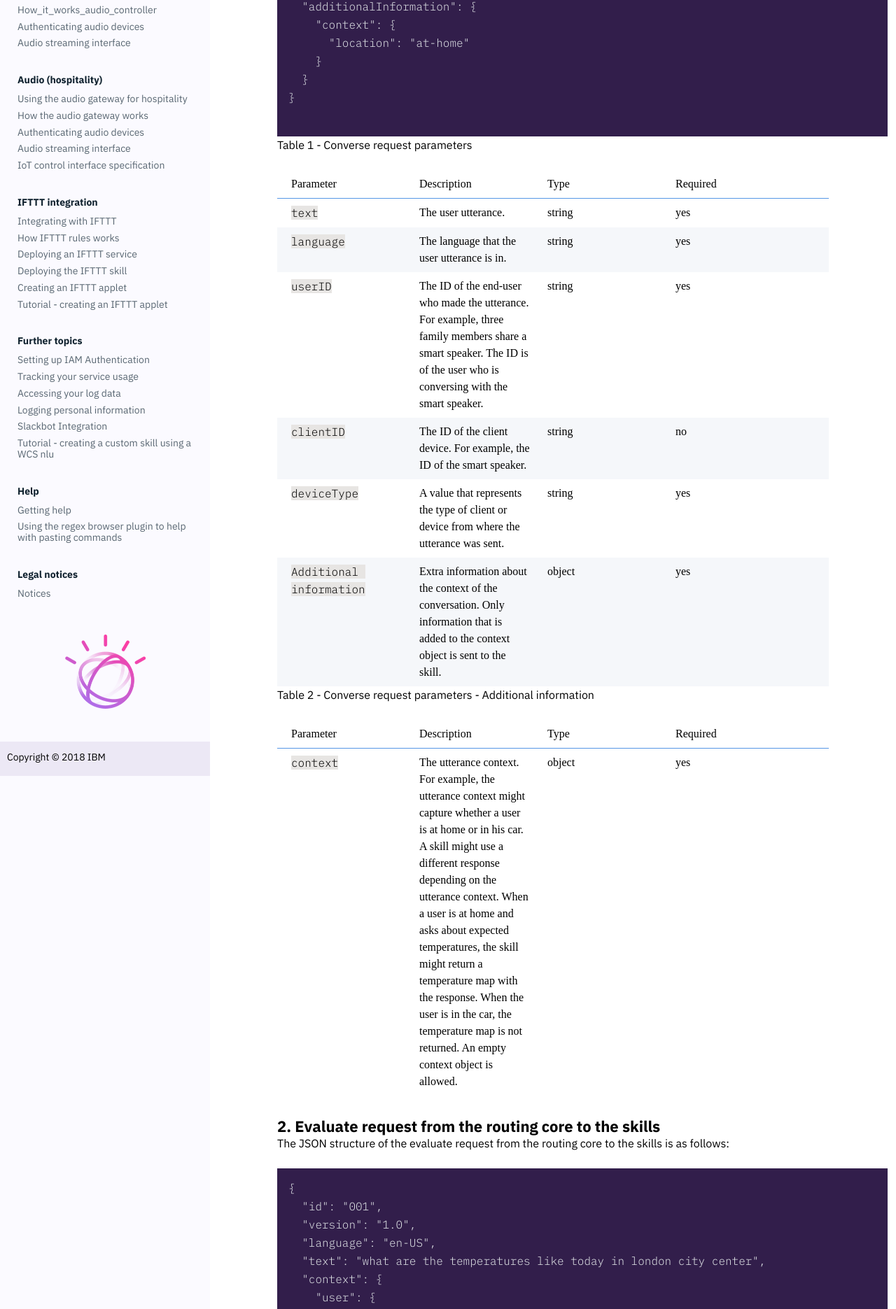
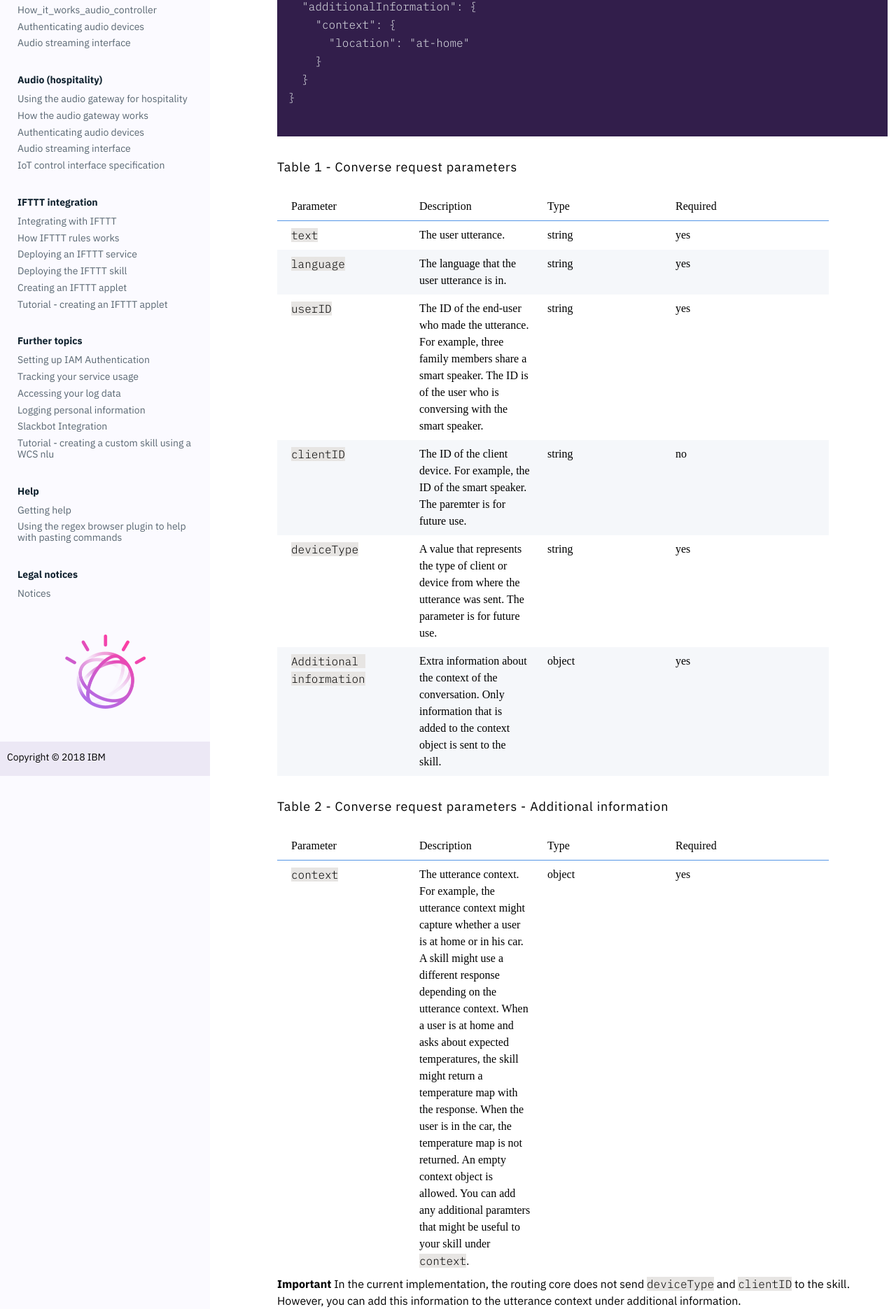
Before and after one commit to Watson-Personal-Assistant/developer, a Jekyll site: the page built from _content/reference/JSON_formats.md, in a window 1280 px wide. Shown: the part 1125-2996 px from the top of the page at 70% size. Built offline with Jekyll 4.4.1, drawn with Linux system fonts in a browser that asks for light colours; some web fonts are replaced; some of the changed text lies outside the part shown.

Commit message:
table formats

````diff
--- a/_content/reference/JSON_formats.md
+++ b/_content/reference/JSON_formats.md
@@ -43,22 +43,24 @@ The JSON structure of the converse request from the client device to the routing
 
 ```
 
-Table 1 - Converse request parameters
+#### Table 1 - Converse request parameters
 
 Parameter | Description | Type | Required
 ---------|----------|---------|---------
  `text` | The user utterance. | string | yes
  `language` | The language that the user utterance is in.  | string | yes
  `userID` | The ID of the end-user who made the utterance.  For example, three family members share a smart speaker.  The ID is of the user who is conversing with the smart speaker. | string | yes
- `clientID` | The ID of the client device.  For example, the ID of the smart speaker.  | string | no
- `deviceType` | A value that represents the type of client or device from where the utterance was sent.| string | yes
+ `clientID` | The ID of the client device.  For example, the ID of the smart speaker.  The paremter is for future use. | string | no
+ `deviceType` | A value that represents the type of client or device from where the utterance was sent. The parameter is for future use. | string | yes
  `Additional information` | Extra information about the context of the conversation. Only information that is added to the context object is sent to the skill.| object | yes
 
- Table 2 - Converse request parameters - Additional information
+####  Table 2 - Converse request parameters - Additional information
 
  Parameter | Description | Type | Required
 ---------|----------|---------|---------
- `context` | The utterance context. For example, the utterance context might capture whether a user is at home or in his car. A skill might use a different response depending on the utterance context. When a user is at home and asks about expected temperatures, the skill might return a temperature map with the response. When the user is in the car, the temperature map is not returned.  An empty context object is allowed.| object | yes
+ `context` | The utterance context. For example, the utterance context might capture whether a user is at home or in his car. A skill might use a different response depending on the utterance context. When a user is at home and asks about expected temperatures, the skill might return a temperature map with the response. When the user is in the car, the temperature map is not returned.  An empty context object is allowed.  You can add any additional paramters that might be useful to your skill under `context`. | object | yes
+
+ **Important** In the current implementation, the routing core does not send `deviceType` and `clientID` to the skill. However, you can add this information to the utterance context under additional information.
 
 ### 2. Evaluate request from the routing core to the skills
 
@@ -91,44 +93,44 @@ The JSON structure of the evaluate request from the routing core to the skills i
 
 ```
 
-Table 3 - Evaluate request parameters
+#### Table 3 - Evaluate request parameters
 
 Parameter | Description |
 ---------|----------
  `id` | The request ID that is assigned by the routing core.|
- `version` | The request version that is assigned by the routing core.   |
+ `version` | The request version that is assigned by the routing core. The version is always `1.0`.  |
  `language` | The language that the user utterance is in. |
  `text` | The user utterance after the routing core has normalized the text. |
  `context` | Information about the context of the conversation with the user.|
 
-Table 4 - Evaluate request parameters - context
+#### Table 4 - Evaluate request parameters - context
 
  Parameter | Description |
 ---------|----------|
  `user` | The user ID.  |
  `session` | Information about the session.  |
- `application` | The application ID and any utterance context information.  |
+ `application` | The application ID and any utterance context information.  The parameter is for future use.|
 
-Table 5 -  Evaluate request parameters - user context
+#### Table 5 -  Evaluate request parameters - user context
 
 Parameter | Description |
 ---------|----------|
  `id` | The unique ID of the user.  |
 
- Table 6 - Evaluate request parameters - session context
+#### Table 6 - Evaluate request parameters - session context
 
 Parameter | Description | Type | Required
 ---------|----------|---------|---------
  `id`  | The ID of the session that is assigned by the routing core. |
  `new` | Specifies whether a conversation with the user is already in progress. |
  `attributes` | Includes session context and skill context information. **Note**: Because the sample evaluate request is the first request in the conversation, no session or skill context attributes are included in the example.|
- `version`  | The version of the session that is assigned by the routing core.  |
+ `version`  | The version of the session that is assigned by the routing core. The version is always `1.0`. |
 
- Table 7 -  Converse request parameters - application context
+#### Table 7 -  Converse request parameters - application context
 
 Parameter | Description |
 ---------|----------|-
- `id` | The unique ID of the application. |
+ `id` | The unique ID of the application. The parameter is for future use.|
  `attributes` | Includes utterance context information, if present. |
 
 ---
@@ -220,7 +222,7 @@ The JSON structure of the evaluate response from a skill to the routing core is
 }
 ```
 
-Table 8 - Evaluate response parameters
+#### Table 8 - Evaluate response parameters
 
 Parameter | Description | Type | Required
 ---------|----------|---------|---------
@@ -230,7 +232,7 @@ Parameter | Description | Type | Required
  `context` | Information about the context of the conversation with the user. | object | yes
  `intentities` | The intents and entities returned by the skill for each nlu engine. | array | yes
 
- Table 9 - Evaluate response parameters - context
+####  Table 9 - Evaluate response parameters - context
 
  Parameter | Description | Type | Required
 ---------|----------|---------|---------
@@ -238,13 +240,13 @@ Parameter | Description | Type | Required
  `session` | Information about the session, including session context information.   | object | yes
  `application` | The application ID and utterance context information.  | object | yes
 
-Table 10 -  Evaluate response parameters - user context
+#### Table 10 -  Evaluate response parameters - user context
 
 Parameter | Description | Type | Required
 ---------|----------|---------|---------
  `id` | The unique ID of the user.  | string | yes
 
-Table 11 - Evaluate response parameters - session context
+#### Table 11 - Evaluate response parameters - session context
 
 Parameter | Description | Type | Required
 ---------|----------|---------|---------
@@ -252,28 +254,28 @@ Parameter | Description | Type | Required
  `new` | Specifies whether a conversation with the user is already in progress.   | string | yes
  `skill` | Includes attributes representing the skill context.  | object | yes
  `attributes` |  Includes any session context information. An empty attributes object is allowed.| object |  yes
- `version`  | The version of the session.  Version information is set by the routing core. | string | yes
+ `version`  | The version of the session.  The version is always `1.0`.  | string | yes
 
-Table 12 -  Evaluate response parameters - skill context
+#### Table 12 -  Evaluate response parameters - skill context
 
 Parameter | Description | Type | Required
 ---------|----------|---------|---------
  `attributes`  | Includes any skill context information. An empty attributes object is allowed.| object | yes |
 
-Table 13 -  Evaluate response parameters - application context
+#### Table 13 -  Evaluate response parameters - application context
 
 Parameter | Description | Type | Required
 ---------|----------|---------|---------
- `id` |  The unique ID of the application. | string | yes
+ `id` |  The unique ID of the application. The parameter is for future use. | string | yes
  `attributes` | Includes any utteranace context information. An empty attributes object is allowed. | object | yes
 
-Table 14 -  Converse request parameters - application attributes
+#### Table 14 -  Converse request parameters - application attributes
 
 Parameter | Description | Type | Required
 ---------|----------|---------|---------
  `attributes` | Includes any utteranace context information. An empty attributes object is allowed.| object | yes
 
-Table 15 - Evaluate response parameters - Intentites
+#### Table 15 - Evaluate response parameters - Intentites
 
 Parameter | Description | Type | Required
 ---------|----------|---------|---------
@@ -281,7 +283,7 @@ Parameter | Description | Type | Required
  `entities` | The entities extracted by the nlu engine from the utterance. | array | no
  `intents` | The intents returned by the nlu engine. | array | no
 
-Table 16 - Evaluate response parameters - Entities
+#### Table 16 - Evaluate response parameters - Entities
 
 Parameter | Description | Type | Required
 ---------|----------|---------|---------
@@ -289,7 +291,7 @@ Parameter | Description | Type | Required
  `value` | The value of the extracted entity. | string | yes
  `confidence` | A confidence value that is associated the entity value. **Note**: A confidence score is always returned by a skill for each entity. However, the confidence score for an entity is only considered if no intent is returned, that is, if entity-based routing is being used. | string | yes
 
-Table 17 - Evaluate response parameters - Intents
+#### Table 17 - Evaluate response parameters - Intents
 
 Parameter | Description | Type | Required
 ---------|----------|---------|---------
@@ -309,28 +311,81 @@ The JSON structure of the converse request from the routing core to a skill is a
   "retext": "what are the temperatures like today in london city center",
   "attributes": {
     "intent": "get-temperature"
-  },
+      },
   "context": {
     "user": {
       "id": "john-001"
-    },
+      },
     "session": {
-      "id": "session-001",
       "new": true,
       "skill": {
-        "attributes": {
-          "weather-interest": "temperature"
-          }
+      "attributes": {
+        "weather-interest": "temperature"
+        }
       },
       "attributes": {
         "zone": "city-center"
-        },
+      },
       "version": "1.0"
-      },
-    "application" : {
+    },
+    "application": {
       "id": "app-001",
       "attributes": {
         "location": "at-home"
+      }
+    }
+    },
+  "skill": {
+    "name": "weather",
+    "intents": [
+      {
+        "intent": "get-temperature",
+        "confidence": 0.85514235496521
+      }
+    ],
+    "entities": [
+      {
+      "entity": "weatherType",
+      "value": "temperature",
+      "confidence": 1
+    },
+    {
+      "entity": "datePhrase",
+      "value": "today",
+      "confidence": 1
+    },
+    {
+      "entity": "sys-location",
+      "value": "london",
+      "confidence": 0.962316
+    }
+    ],
+    "confidence": 0.85514235496521
+  },
+  "evaluationResponse": {
+    "response": "In London city center, low temperature today will be 83 degrees fahrenheit and high temperature today will be 109 degrees fahrenheit.",
+    "handleRequest": true,
+    "context": {
+      "user": {
+        "id": "john-001"
+      },
+      "session": {
+        "new": true,
+        "skill": {
+          "attributes": {
+            "weather-interest": "temperature"
+            }
+          },
+        "attributes": {
+          "zone": "city-center"
+        },
+        "version": "1.0"
+      },
+      "application": {
+        "id": "app-001",
+        "attributes": {
+          "location": "at-home"
+        }
       }
     }
   }
@@ -338,25 +393,27 @@ The JSON structure of the converse request from the routing core to a skill is a
 
 ```
 
-Table 18 - Converse request parameters
+#### Table 18 - Converse request parameters
 
 Parameter | Description |
 ---------|----------|
  `id` | The request ID that is assigned by the routing core. |
- `version` | The request version that is assigned by the routing core.  |
+ `version` | The request version that is assigned by the routing core. The version is always `1.0`. |
  `language` | The language that the user utterance is in.   |
  `text` | The user utterance. |
  `retext` | The user utterance after the text is normalized. |
  `attributes` | Includes the intent with the higest confidence score.  If no intent was returned, the entity with the highest confidence score is specified. Note: The intent or entity must have a confidence score that is above the confidence score threshold that is set in th manifest file of the skill. The default threshold in the NodeJS boilerplate is `0.85`. |
  `context` | Information about the context of the conversation with the user. |
+ `skill` | | Information about the skill that processed the response. |
+ `evaluationResponse` | Information about response to the utterance that the skill returned with the highest confidence level.
 
-Table 19 - Converse request parameters - attributes
+#### Table 19 - Converse request parameters - attributes
 
  Parameter | Description |
 ---------|----------|
  `intent` | The name of the intent with the highest confidence score. |
 
-Table 20 - Converse request parameters - context
+#### Table 20 - Converse request parameters - context
 
  Parameter | Description |
 ---------|----------|
@@ -364,39 +421,77 @@ Table 20 - Converse request parameters - context
  `session` | Information about the session. |
  `application` | The application ID and any utterance context information. |
 
-Table 21 -  Converse request parameters - user context
+#### Table 21 -  Converse request parameters - user context
 Parameter | Description |
 ---------|----------|
  `id` | The unique ID of the user. |
 
-Table 22 - Converse request parameters - session context
+#### Table 22 - Converse request parameters - session context
 
 Parameter | Description |
 ---------|----------|
- `id`  | The ID of the session that is assigned by the routing core. |
  `new` | Specifies whether a conversation with the user is already in progress.   |
  `skill` | Includes attributes representing the skill context |
  `attributes` |  Includes any session context information. |
- `version`  | The version of the session.  Version information is set by the routing core.  |
+ `version`  | The version of the session.  Version information is set by the routing core. The version is always `1.0`. |
 
-Table 23 -  Evaluate response parameters - skill context
+#### Table 23 -  Evaluate response parameters - skill context
 
 Parameter | Description |
 ---------|----------|
  `attributes`  | Includes any skill context information. |
 
-Table 24 -  Converse request parameters - application context
+#### Table 24 -  Converse request parameters - application context
 
 Parameter | Description |
 ---------|----------|-
- `id` | The unique ID of the application. |
+ `id` | The unique ID of the application. The parameter is for future use. |
  `attributes` | Includes attributes representing utteranace context information. |
 
-Table 25 -  Converse request parameters - application attributes
+#### Table 25 -  Converse request parameters - application attributes
 
 Parameter | Description |
 ---------|----------|-
  `attributes` | Includes any utteranace context information. |
+
+#### Table 26 -  Converse request parameters - application attributes
+
+Parameter | Description |
+---------|----------|-
+ `attributes` | Includes any utteranace context information. |
+
+#### Table 27 - Converse response parameters - skill
+
+ Parameter | Description |
+---------|----------|
+ `name` | The name of the skill. |
+ `entities` | The entities that were extracted from the utterance. |
+ `intents` | The intent of the skill that returned the highest confidence score. |
+ `confidence` | The confidence score of the intent or entity that returned the highest confidence score. |
+
+#### Table 28 - Converse response parameters - entities
+
+Parameter | Description |
+---------|----------|
+ `entity` | The name of an entity extracted from the utterance. |
+ `value` | The value of the extracted entity. |
+ `confidence` | A confidence value that is associated the entity value. |
+
+#### Table 29 - Converse response parameters - intents
+
+Parameter | Description |
+---------|----------|
+ `intent` | The name of the intent with the highest confidence score.
+ `confidence` | The confidence score of the intent. |
+
+#### Table 30 - Converse response parameters - evaluationResponse
+
+Parameter | Description |
+---------|----------|
+ `response` | The response to the utterance.
+ `handleRequest` | Reflects the value of the handleUtterance parameter returned by the skill in the evaluation response. |
+ `context` | Information about the context of the conversation with the user.  See Table 20 for a description of the context object|
+
 ---
 
 ### 5. Converse response from the skill to the routing core
@@ -515,35 +610,34 @@ Parameter | Description | Type | Required
  `value` | The value of the extracted entity. | string | yes
  `confidence` | A confidence value that is associated the entity value. **Note**: A confidence score is always returned by a skill for each entity. | string | yes
 
-Table 31 - Converse response parameters - intents
+#### Table 36 - Converse response parameters - intents
 
 Parameter | Description | Type | Required
 ---------|----------|---------|---------
  `intent` | The name of the intent that processed the utterance. | string | yes
  `confidence` | The confidence score of the intent that processed the utterance | string | yes
 
-Table 32 - Converse response parameters - additional information
+#### Table 37 - Converse response parameters - additional information
 
  Parameter | Description | Type | Required
 ---------|----------|---------|---------
  `context` | Information about the context of the conversation with the user.  | object | yes
 
-Table 33 - Converse response parameters - context
+#### Table 38 - Converse response parameters - context
 
  Parameter | Description | Type | Required
 ---------|----------|---------|---------
  `application` | The application ID and utterance context information.| object | yes
  `session` | Information about the session, including session context information and skill context information.  | object | yes
 
-
-Table 34 - Converse response parameters - Application context
+#### Table 39 - Converse response parameters - Application context
 
 Parameter | Description | Type | Required
 ---------|----------|---------|---------
- `id` | The unique ID of the application. | string | yes
+ `id` | The unique ID of the application. The parameter is for future use. | string | yes
  `attributes` | Includes any utteranace context information. An empty attributes object is allowed. | object | yes
 
-Table 35 - Converse response parameters - Session context
+#### Table 40 - Converse response parameters - Session context
 
 Parameter | Description | Type | Required
 ---------|----------|---------|---------
@@ -551,15 +645,15 @@ Parameter | Description | Type | Required
  `new` | Specifies whether a conversation with the user is already in progress.   | boolean |
  `skill` | Includes attributes representing the skill context | object |
  `attributes` |  Includes any session context information. An empty attributes object is allowed.| object |
- `version`  | The version of the session.  Version information is set by the routing core.  | string |
+ `version`  | The version of the session.  Version information is set by the routing core. The version is always `1.0`. | string |
 
- Table 36 - Converse response parameters - skill context
+#### Table 41 - Converse response parameters - skill context
 
 Parameter | Description | Type | Required
 ---------|----------|---------|---------
 `attributes` |   Includes any session context attributes.  Include `"inConversation": "true"` to specify that the skill is expecting a response from the end-user.  Allows the response from the user to be routed to the same skill for processing. An empty attributes object is allowed. | object | yes
 
-Table 37 - Converse response parameters - session context
+#### Table 42 - Converse response parameters - session context
 
 Parameter | Description | Type | Required
 ---------|----------|---------|---------
````
Also changed, not shown: other parts of _content/reference/JSON_formats.md (+12 -12 lines).
